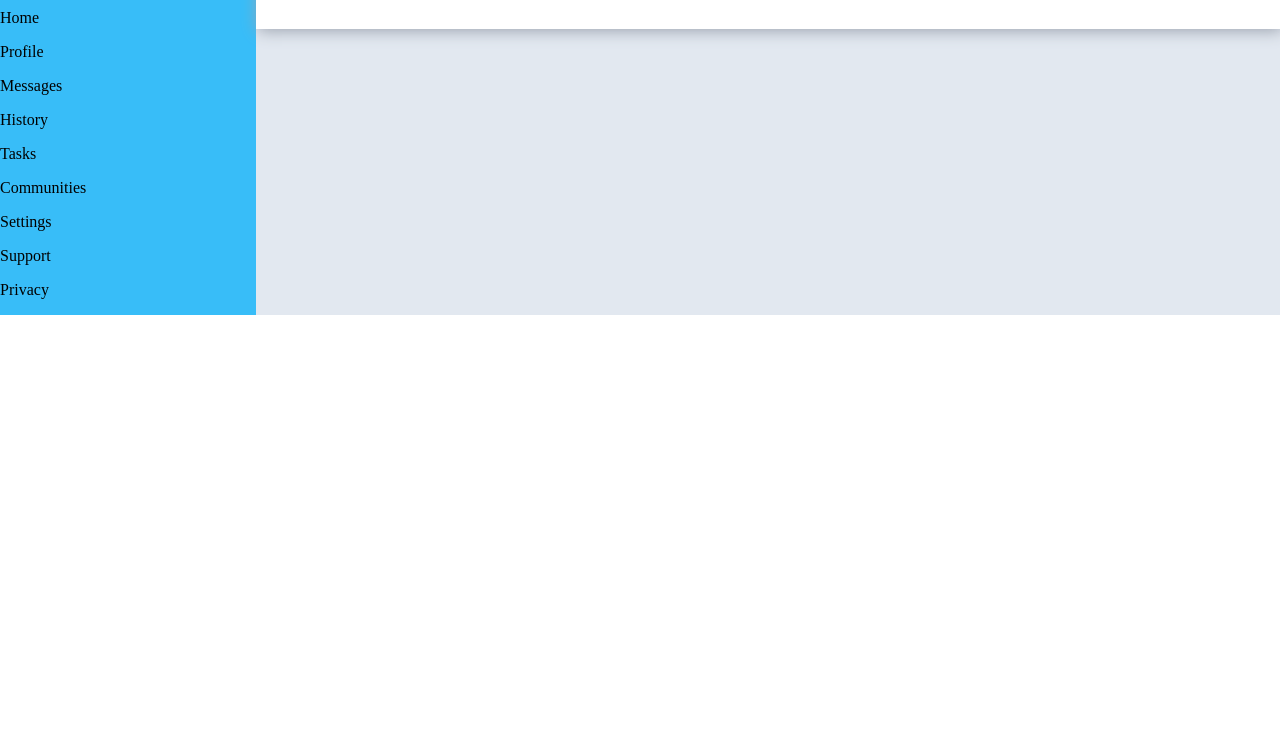
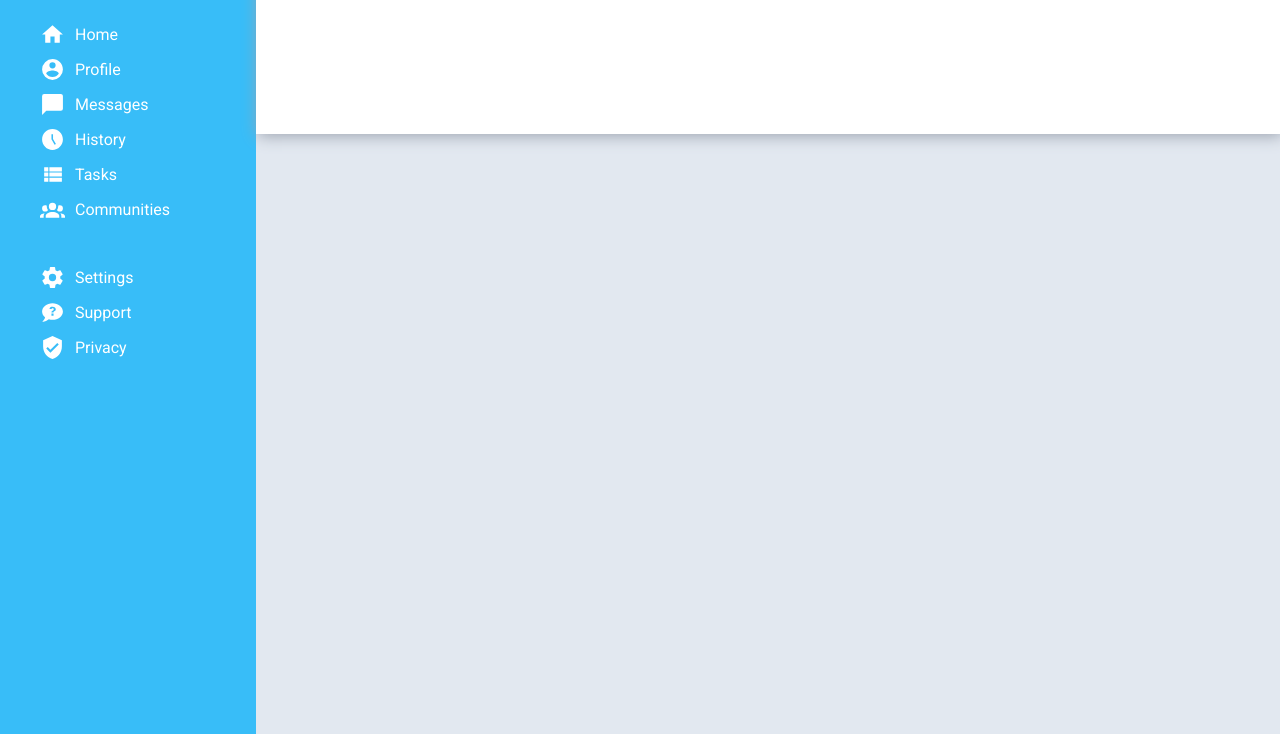
Before and after one commit to SLakehal27/Odin-Dashboard, a plain HTML site: page index.html in a window 1280 px wide. Shown: the part 66-800 px from the top of the page. Drawn offline with Linux system fonts and the light colour scheme.

Commit message:
Worked on sidebar

```diff
--- a/index.html
+++ b/index.html
@@ -10,22 +10,57 @@
         <div class="container">
             <div class="sidebar">
                 <div class="logo">
+                    <img src = "./images/view-dashboard.svg" alt = "Dashboard">
                     <p>Dashboard</p>
                 </div>
 
                 <div class="mainoptions">
-                    <p>Home</p>
-                    <p>Profile</p>
-                    <p>Messages</p>
-                    <p>History</p>
-                    <p>Tasks</p>
-                    <p>Communities</p>
+                    <ul>
+
+                        <li>
+                            <img src = "./images/home.svg" alt = "Home">
+                            <a href="#">Home</a>
+                        </li>
+                        <li>
+                            <img src = "./images/account-circle.svg" alt = "Profile">
+                            <a href="#">Profile</a>
+                        </li>
+                        <li>
+                            <img src = "./images/message.svg" alt = "Messages">
+                            <a href="#">Messages</a>
+                        </li>
+                        <li>
+                            <img src = "./images/clock-time-five.svg" alt = "History">
+                            <a href="#">History</a>
+                        </li>
+                        <li>
+                            <img src = "./images/view-list.svg" alt = "Tasks">
+                            <a href="#">Tasks</a>
+                        </li>
+                        <li>
+                            <img src = "./images/account-group.svg" alt = "Communities">
+                            <a href="#">Communities</a>
+                        </li>
+                    </ul>
                 </div>
 
-                <div class="suboptions">
-                    <p>Settings</p>
-                    <p>Support</p>
-                    <p>Privacy</p>
+                <div class="mainoptions">
+                    <ul>
+                        <li>
+                            <img src = "./images/cog.svg" alt = "Settings">
+                            <a href="#">Settings</a>
+                        </li>
+
+                        <li>
+                            <img src = "./images/chat-question.svg" alt = "Support">
+                            <a href="#">Support</a>
+                        </li>
+
+                        <li>
+                            <img src = "./images/shield-check.svg" alt = "Privacy">
+                            <a href="#">Privacy</a>
+                        </li>
+                    </ul>
                 </div>
             </div>
 
--- a/styles.css
+++ b/styles.css
@@ -1,15 +1,28 @@
 
+@import url('https://fonts.googleapis.com/css2?family=Roboto&family=Ubuntu&display=swap');
+
+:root{
+    overflow: hidden;
+    min-height: 100vh;
+    font-family: Roboto;
+}
 body{
     margin: 0;
 }
+
+/* -- Main page --  */
 .container{
     display: grid;
     grid-template-columns: 1fr 4fr;
-    grid-template-rows: 5fr 5fr 5fr 5fr
+    grid-template-rows: 5fr 5fr 5fr 5fr;
+    height: 100vh;
 }
 
+/* -- Sidebar --  */
 .sidebar{
     background-color: #38bdf8;
+    display: grid;
+    grid-template-rows: 72px 1fr 2fr;
     grid-column: 1;
     grid-row:1/5;
 }
@@ -18,8 +31,43 @@ body{
     color:white;
     font-size: 24px;
     justify-self:start;
+    padding-left: 5vh;
+    font-weight: bold;
 }
 
+.logo
+{
+    display: flex;
+    align-items: center;
+}
+
+.logo img{
+    height: 50px;
+}
+.mainoptions img{
+    height: 25px;
+    padding-right: 10px;
+}
+
+.mainoptions ul {
+    display: flex;
+    flex-direction: column;
+    gap:10px;
+}
+
+.mainoptions li{
+    list-style-type: none;
+    display: flex;
+    align-items: center;
+}
+
+.mainoptions a{
+    color:white;
+    text-decoration: none;
+}
+
+
+/* -- Header -- */
 .header
 {
     background: white;
@@ -34,6 +82,7 @@ body{
     gap:15px;
 }
 
+/* -- Main content -- */
 .projects{
     background: #e2e8f0;
     grid-row: 2/5;
```
Also changed, not shown: images/account-circle.svg (added), images/account-group.svg (added), images/chat-question.svg (added), images/clock-time-five.svg (added), images/cog.svg (added), images/home.svg (added), images/message.svg (added), images/shield-check.svg (added), images/view-dashboard.svg (added), images/view-list.svg (added).
